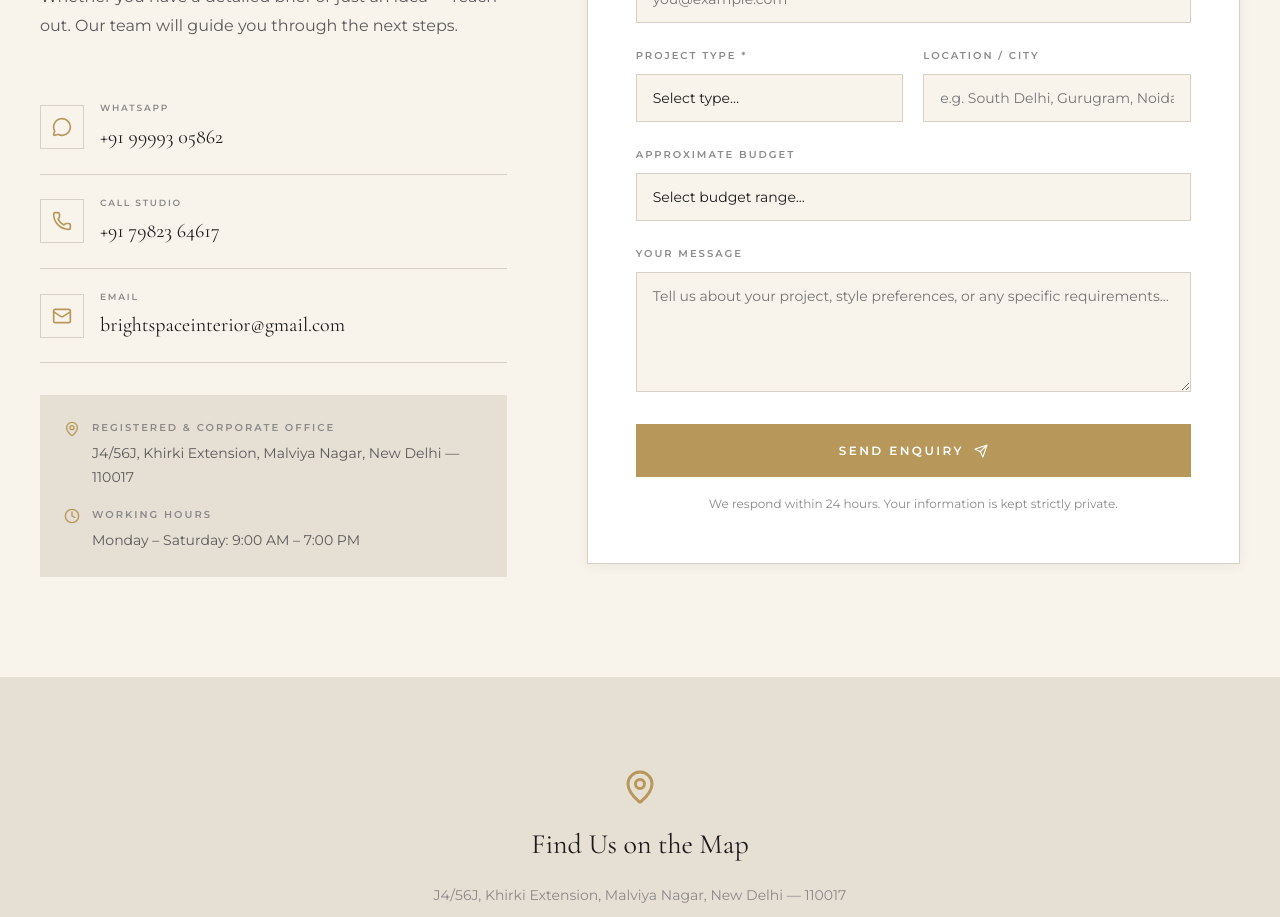
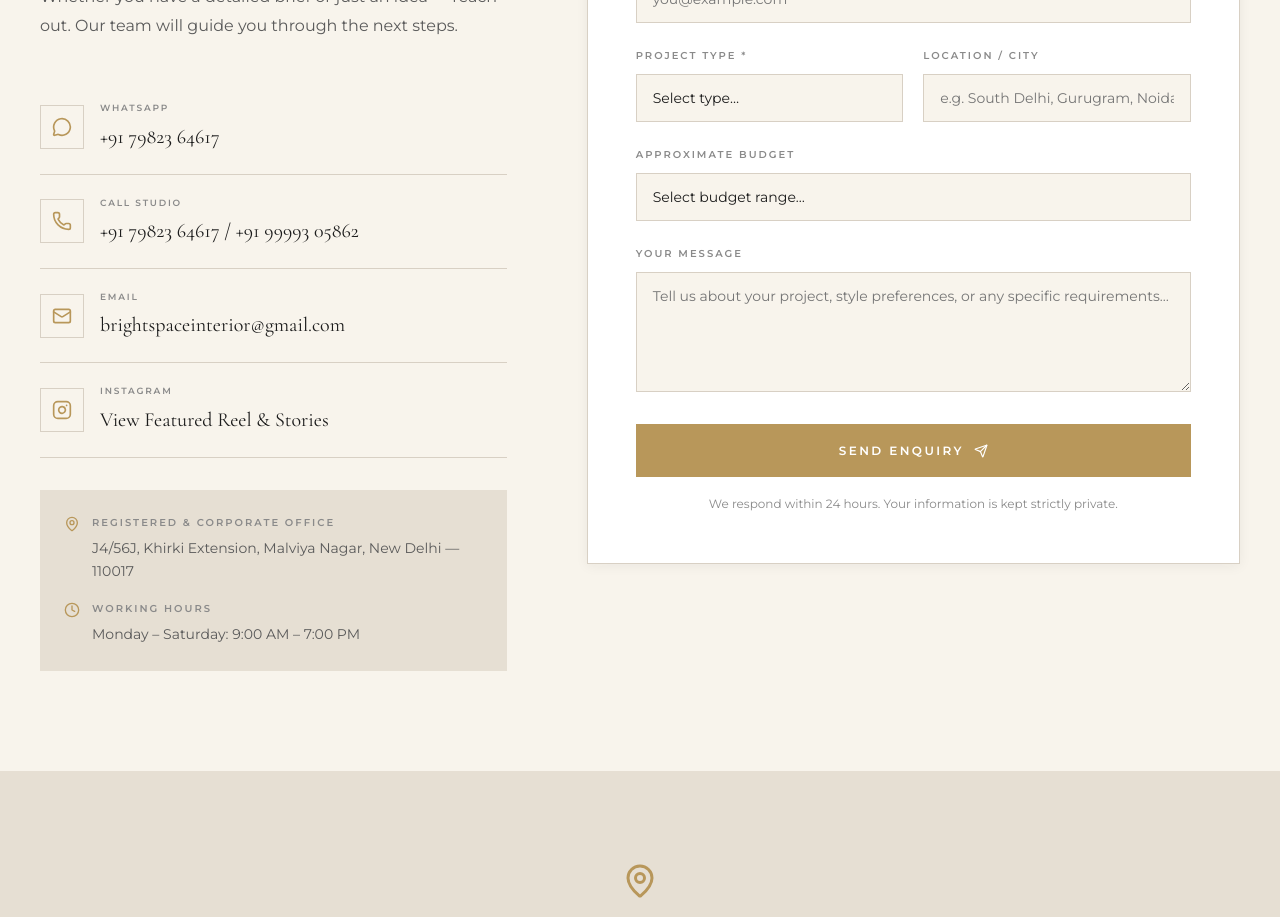
Before and after one commit to knafeesh/bright-space-interiors, a Next.js app: page /contact in a window 1280 px wide. Shown: the part 860-1777 px from the top of the page. Built offline with nearby package versions, Linux system fonts and the light colour scheme.

Commit message:
feat: update Instagram link to reel URL across footer and contact page

```diff
--- a/src/app/contact/page.tsx
+++ b/src/app/contact/page.tsx
@@ -4,11 +4,22 @@ import Link from "next/link";
 import { useRouter } from "next/navigation";
 import { Phone, Mail, MessageCircle, MapPin, Clock, Send, CheckCircle } from "lucide-react";
 import { saveNewLead } from "@/lib/leads";
+
+function InstagramIcon({ size = 20 }: { size?: number }) {
+  return (
+    <svg width={size} height={size} viewBox="0 0 24 24" fill="none" stroke="currentColor" strokeWidth="2" strokeLinecap="round" strokeLinejoin="round">
+      <rect width="20" height="20" x="2" y="2" rx="5" ry="5" />
+      <path d="M16 11.37A4 4 0 1 1 12.63 8 4 4 0 0 1 16 11.37z" />
+      <line x1="17.5" x2="17.51" y1="6.5" y2="6.5" />
+    </svg>
+  );
+}
 import {
   WHATSAPP_NUMBER,
   PHONE_NUMBER,
   ALT_PHONE_NUMBER,
   EMAIL,
+  INSTAGRAM_URL,
   ADDRESS,
   WHATSAPP_MESSAGE,
 } from "@/lib/data";
@@ -154,7 +165,7 @@ export default function ContactPage() {
                 </div>
                 <div>
                   <div className="contact-action__label">WhatsApp</div>
-                  <div className="contact-action__value">{ALT_PHONE_NUMBER}</div>
+                  <div className="contact-action__value">{PHONE_NUMBER}</div>
                 </div>
               </a>
 
@@ -164,7 +175,7 @@ export default function ContactPage() {
                 </div>
                 <div>
                   <div className="contact-action__label">Call Studio</div>
-                  <div className="contact-action__value">{PHONE_NUMBER}</div>
+                  <div className="contact-action__value">{PHONE_NUMBER} / {ALT_PHONE_NUMBER}</div>
                 </div>
               </a>
 
@@ -175,6 +186,22 @@ export default function ContactPage() {
                 <div>
                   <div className="contact-action__label">Email</div>
                   <div className="contact-action__value">{EMAIL}</div>
+                </div>
+              </a>
+
+              <a
+                href={INSTAGRAM_URL}
+                target="_blank"
+                rel="noopener noreferrer"
+                className="contact-action"
+                id="contact-instagram-link"
+              >
+                <div className="contact-action__icon">
+                  <InstagramIcon size={20} />
+                </div>
+                <div>
+                  <div className="contact-action__label">Instagram</div>
+                  <div className="contact-action__value">View Featured Reel & Stories</div>
                 </div>
               </a>
 
--- a/src/components/layout/Footer.tsx
+++ b/src/components/layout/Footer.tsx
@@ -1,6 +1,6 @@
 import Link from "next/link";
 import { MapPin, Phone, Mail } from "lucide-react";
-import { ADDRESS, PHONE_NUMBER, ALT_PHONE_NUMBER, EMAIL } from "@/lib/data";
+import { ADDRESS, PHONE_NUMBER, ALT_PHONE_NUMBER, EMAIL, INSTAGRAM_URL } from "@/lib/data";
 
 function InstagramIcon({ size = 15 }: { size?: number }) {
   return (
@@ -59,7 +59,7 @@ export default function Footer() {
           </p>
           <div className="footer__social">
             <a
-              href="https://instagram.com"
+              href={INSTAGRAM_URL}
               target="_blank"
               rel="noopener noreferrer"
               className="footer__social-link"
--- a/src/lib/data.ts
+++ b/src/lib/data.ts
@@ -6,6 +6,7 @@ export const WHATSAPP_NUMBER = "917982364617";
 export const PHONE_NUMBER = "+91 79823 64617";
 export const ALT_PHONE_NUMBER = "+91 99993 05862";
 export const EMAIL = "brightspaceinterior@gmail.com";
+export const INSTAGRAM_URL = "https://www.instagram.com/reel/DUKLIVokU0p/?stkn=MjNoZmJuaDRuOGVo";
 export const ADDRESS = "J4/56J, Khirki Extension, Malviya Nagar, New Delhi — 110017";
 export const TAGLINE = "Spaces designed to feel like you.";
 export const WHATSAPP_MESSAGE =
```
